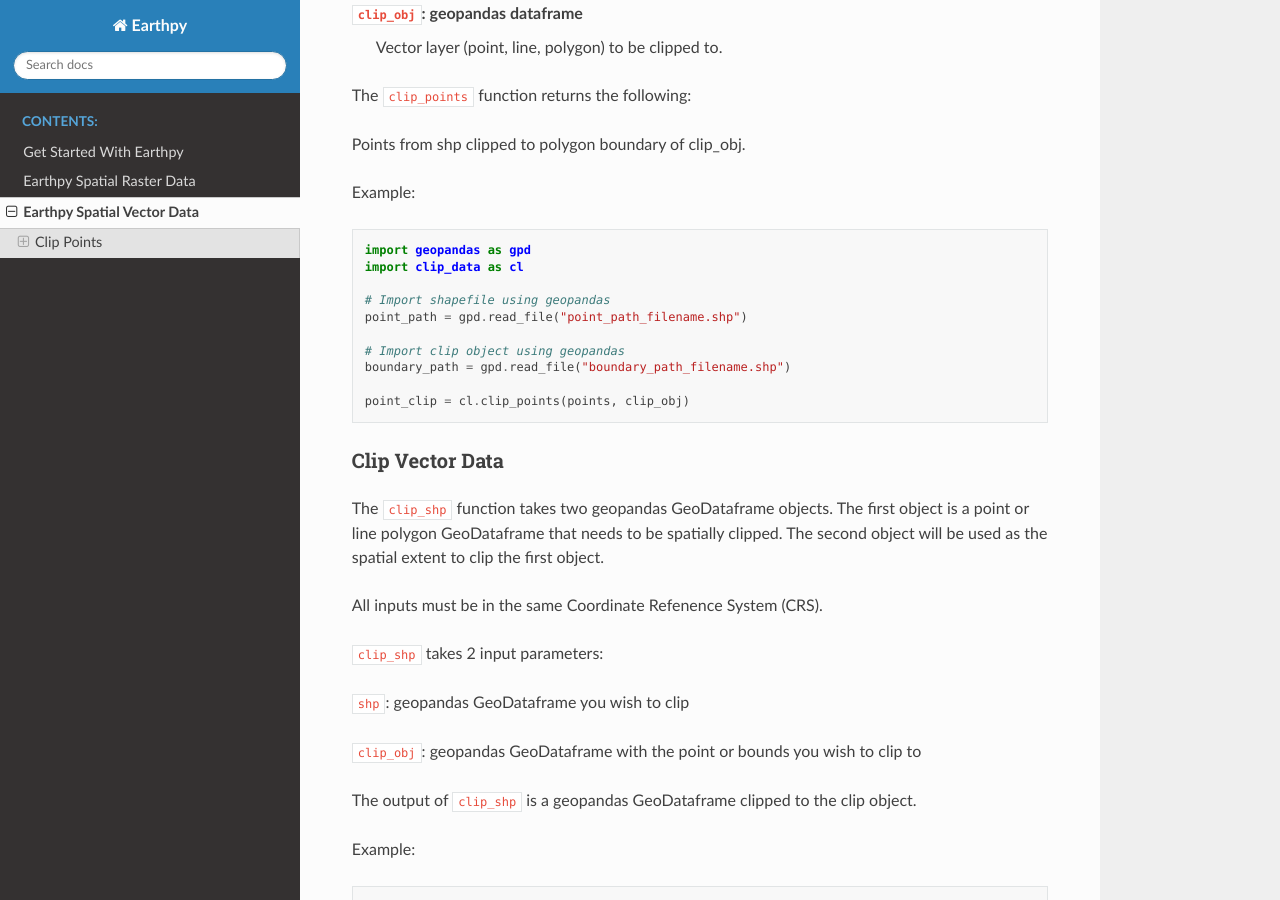
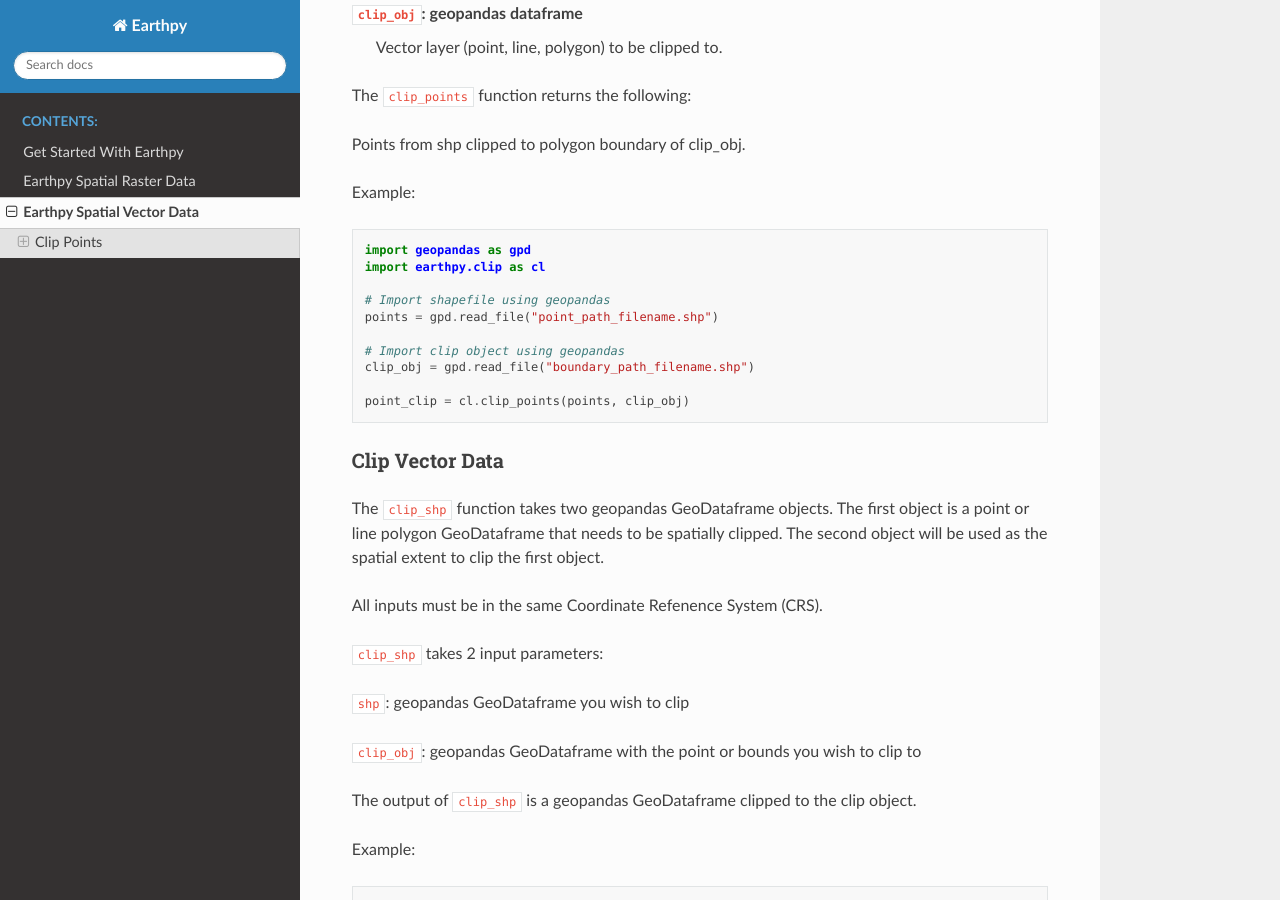
Before and after one commit to earthlab/earthpy, a Sphinx documentation site: the page built from docs/spatial-vector.rst, in a window 1280 px wide and 900 px high, scrolled down 570 px. Built offline with Sphinx 7.4.7 and the Read the Docs theme 2.0.0, drawn with Linux system fonts in a browser that asks for light colours.

Commit message:
updates to spatial-vector.rst and clip.py

```diff
--- a/docs/spatial-vector.rst
+++ b/docs/spatial-vector.rst
@@ -31,13 +31,13 @@ Example:
 .. code-block:: python
 
   import geopandas as gpd
-  import clip_data as cl
+  import earthpy.clip as cl
 
   # Import shapefile using geopandas
-  point_path = gpd.read_file("point_path_filename.shp")
+  points = gpd.read_file("point_path_filename.shp")
 
   # Import clip object using geopandas
-  boundary_path = gpd.read_file("boundary_path_filename.shp")
+  clip_obj = gpd.read_file("boundary_path_filename.shp")
 
   point_clip = cl.clip_points(points, clip_obj)
 
```
Also changed, not shown: 1 other file.
